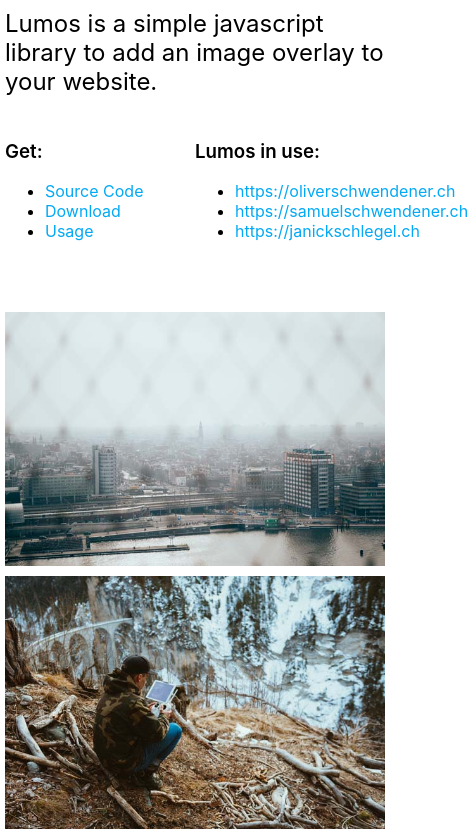
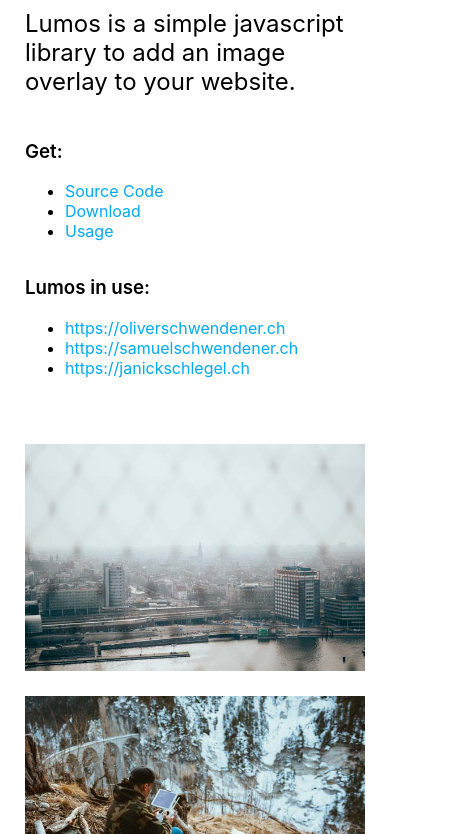
Before and after one commit to oliverschwendener/lumos, a website: page index.html in a window 390 px wide. Shown: the part 100-934 px from the top of the page, 468 px wide, since content can reach past the window. Drawn offline with Linux system fonts and the light colour scheme.

Commit message:
Added responsiveness on demo page

```diff
--- a/demo/demo.scss
+++ b/demo/demo.scss
@@ -1,4 +1,4 @@
-$grid-padding: 5px;
+$default-padding: 25px;
 $mobile-break: 768px;
 
 @mixin transition() {
@@ -49,7 +49,7 @@ div.container {
     }
 
     &.header-container {
-        padding: 0 $grid-padding;
+        padding: 0 $default-padding;
         margin-bottom: 50px;
     }
 
@@ -68,19 +68,28 @@ div.container {
 
 div.link-container {
     display: flex;
-    flex-direction: row;
+    flex-direction: column;
 
     div {
-        width: 50%;
+        width: 100%;
+
+        @media (min-width: $mobile-break) {
+            width: 50%;
+        }
+    }
+
+    @media (min-width: $mobile-break) {
+        flex-direction: row;
     }
 }
 
 div.container-item {
     width: 100%;
-    padding: $grid-padding;
+    padding: 0 $default-padding $default-padding;
     box-sizing: border-box;
 
     @media (min-width: $mobile-break) {
+        padding: $default-padding;
         width: 50%;
     }
 }
```
Also changed, not shown: demo/demo.css.
